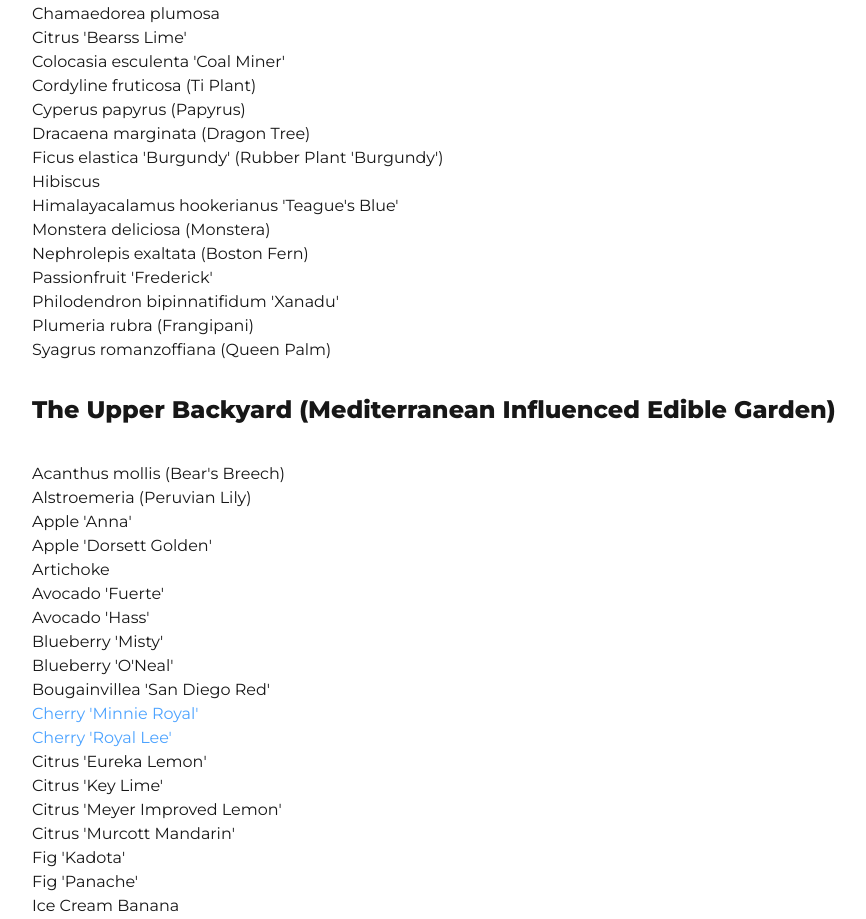
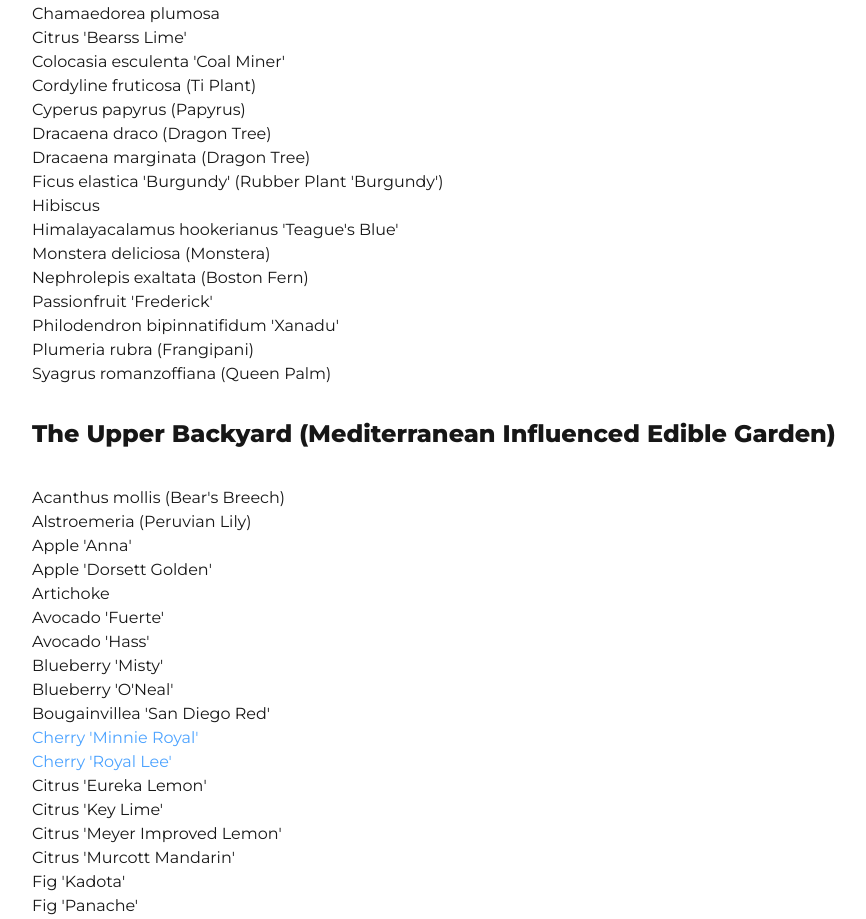
Before and after one commit to ryanfisher/ryanfisher.io, a Next.js app: page /garden/plants in a window 1280 px wide. Shown: the part 1180-2099 px from the top of the page, without its empty margins (0-866 px from the left). Built offline with nearby package versions, Linux system fonts and the light colour scheme.

Commit message:
Add dragon tree to plant list

```diff
--- a/src/app/garden/plants.ts
+++ b/src/app/garden/plants.ts
@@ -69,6 +69,13 @@ export const PLANTS: Plant[] = [
     { name: "Nephrolepis exaltata", commonName: "Boston Fern", areaId: 2 },
     { name: "Cyperus papyrus", commonName: "Papyrus", areaId: 2 },
     { name: "Colocasia esculenta 'Coal Miner'", commonName: null, areaId: 2 },
+    {
+        name: "Dracaena draco",
+        commonName: "Dragon Tree",
+        inContainer: true,
+        areaId: 2,
+        added: new Date("2025-12-7")
+    },
 
     // ---------------------------
     // 3: The Upper Backyard (Mediterranean Influenced Edible Garden)
--- a/src/app/types.ts
+++ b/src/app/types.ts
@@ -7,7 +7,9 @@ export type Plant = {
     name: string
     commonName: string | null
     areaId: number
+    added?: Date
     edible?: boolean
+    inContainer?: boolean
     link?: string
     displayName?: string
 }
```
